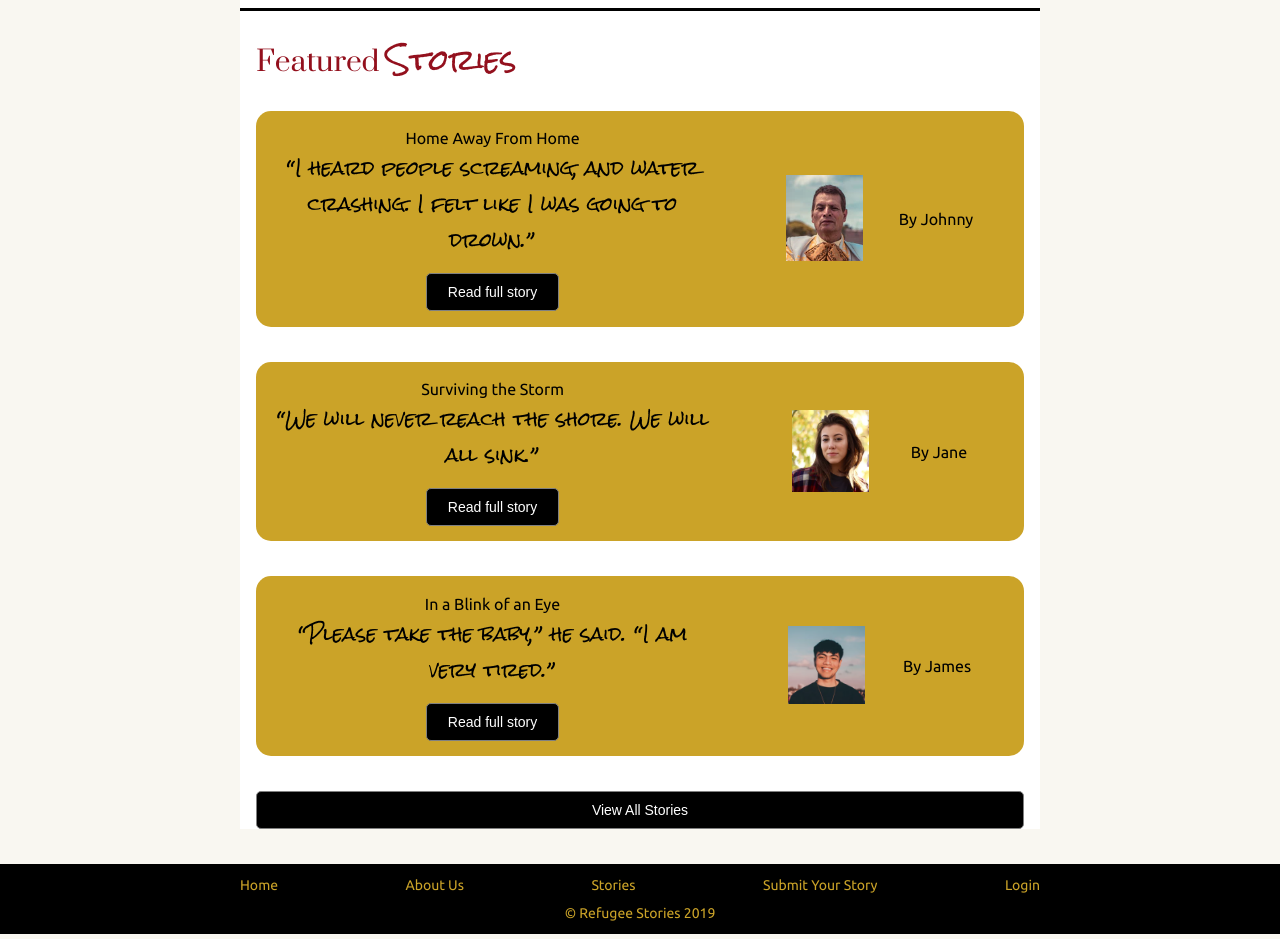
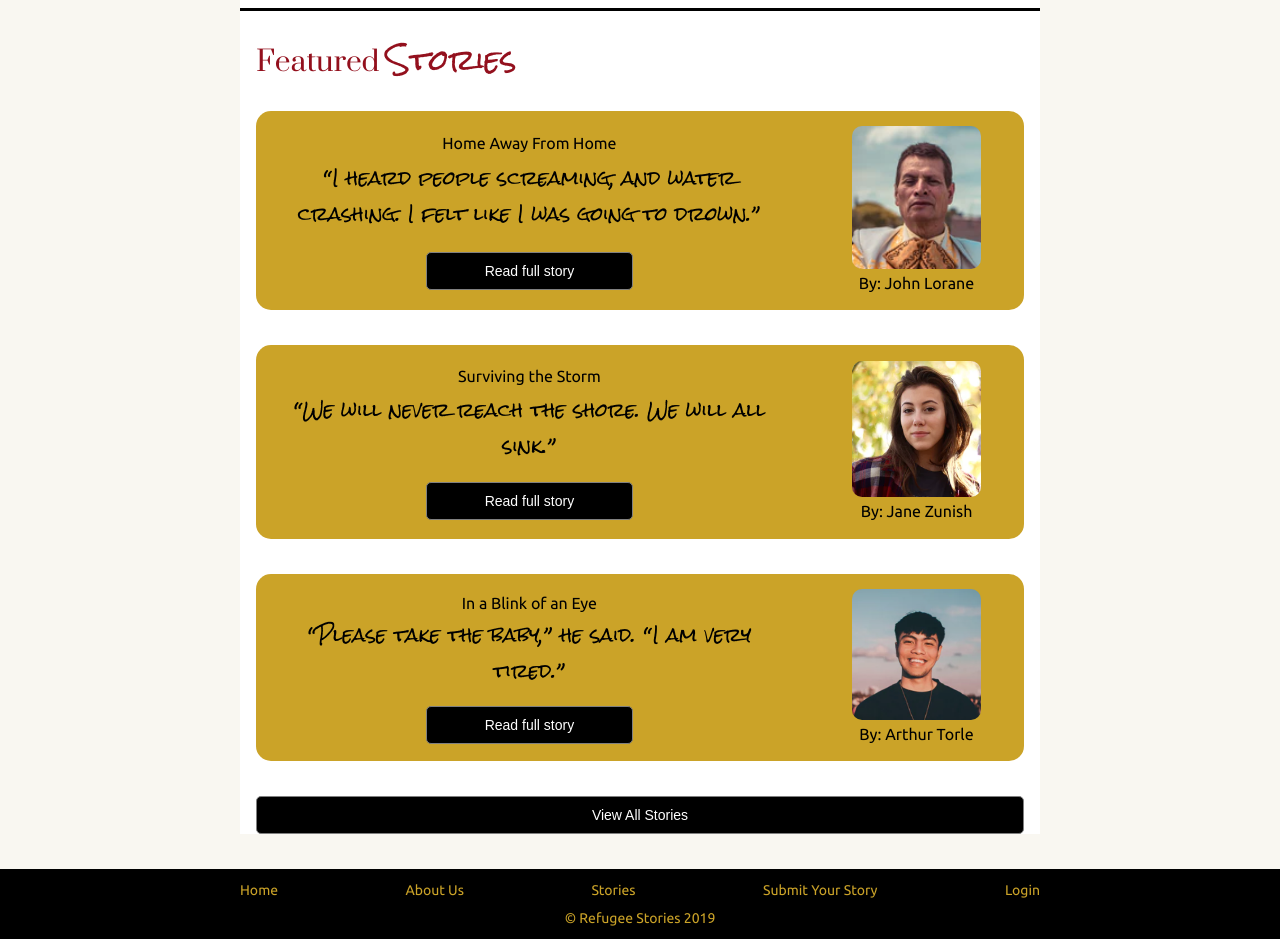
Before and after one commit to lambda-refugee-stories/landing-pages, a plain HTML site: page index.html in a window 1280 px wide. Shown: the part 1720-2659 px from the top of the page. Drawn offline with Linux system fonts and the light colour scheme.

Commit message:
Re-formatted author name and photo for story preview section of homepage. Increased side of Read full story button

```diff
--- a/LESS/home-page.less
+++ b/LESS/home-page.less
@@ -30,7 +30,6 @@
 
 
     .header-text {
-      //.section-top-margin();
       .section-padding();
     }
   }
@@ -53,7 +52,7 @@
 // -------------- MAIN CONTENT SECTION--------------
 
   .who-is-a-refugee {
-    //.section-top-margin(); // because empathy section has bottom padding
+    //.section-top-margin(); // because quote section has bottom padding
     .section-padding();
     border-top: 3px solid black;
 
@@ -92,14 +91,6 @@
 
       img {
         width: 100%;
-
-        // @media @tablet {
-        //     margin-top: 0;
-        // }
-        // //redundant
-        // @media @mobile {
-        //     margin-top: 0;
-        // }
       }
     }
 
@@ -131,12 +122,10 @@
     display: flex;
     flex-direction: column;
     justify-content: space-evenly;
-    //border: 1px solid lightgray;
 
     .preview {
       background-color: @mustard;
       border-radius: 15px;
-      //border: 1px solid green;
       display: flex;
       flex-direction: row;
       .section-top-margin();
@@ -148,7 +137,7 @@
       }
 
       .preview-text {
-        width: 60%;
+        width: 70%;
         display: flex;
         flex-direction: column;
         justify-content: space-evenly;
@@ -164,31 +153,26 @@
         }
 
         .full-story-btn {
-          .custom-btn(30%);
+          .custom-btn(40%);
           margin-top: 15px;
 
         }
       }
 
       .author {
-        width: 35%;
+        width: 25%;
         display: flex;
-        flex-direction: row;
+        flex-direction: column;
         justify-content: space-evenly;
         align-items: center;
-        //border: 1px solid brown;
-        flex-flow: wrap;
 
         @media @mobile {
-            // width: 100%;
-            // justify-content: center;
-            // margin-top: 10px;
             display: none;
 
         }
 
         .author-img-container {
-          width: 30%;
+          width: 70%;
 
           @media @mobile {
               width: 10%;
@@ -196,11 +180,11 @@
 
           img {
             width: 100%;
+            border-radius: 10px;
           }
         }
 
         p {
-          //border: 1px solid orange;
           text-align: center;
         }
       }
@@ -214,6 +198,10 @@
       }
     }
   } // .story-previews section
+
+} // .home
+
+
 
   // -------------- SUBMIT YOUR STORY FORM SECTION--------------
 
@@ -276,6 +264,3 @@
   } // submit your story form
 
   */
-
-
-}
--- a/index.html
+++ b/index.html
@@ -94,6 +94,7 @@
     <!---------- STORY PREVIEW SECTION --------->
     <section class="story-previews">
       <h2>Featured <span style="font-family:'Rock Salt'">Stories</span></h2>
+
       <div class="preview">
         <div class="preview-text">
           <p>Home Away From Home</p>
@@ -104,7 +105,7 @@
           <div class="author-img-container">
             <img src="Images/cristian.jpeg" alt="Picture of author" />
           </div>
-          <p>By Johnny</p>
+          <p>By: John Lorane</p>
         </div>
       </div>
 
@@ -118,7 +119,7 @@
           <div class="author-img-container">
             <img src="Images/penny.jpeg" alt="Picture of author" />
           </div>
-          <p>By Jane</p>
+          <p>By: Jane Zunish</p>
         </div>
       </div>
 
@@ -132,7 +133,7 @@
           <div class="author-img-container">
             <img src="Images/andre.jpeg" alt="Picture of author" />
           </div>
-          <p>By James</p>
+          <p>By: Arthur Torle</p>
         </div>
       </div>
       <div class="btn">
```
Also changed, not shown: CSS/index.css.
